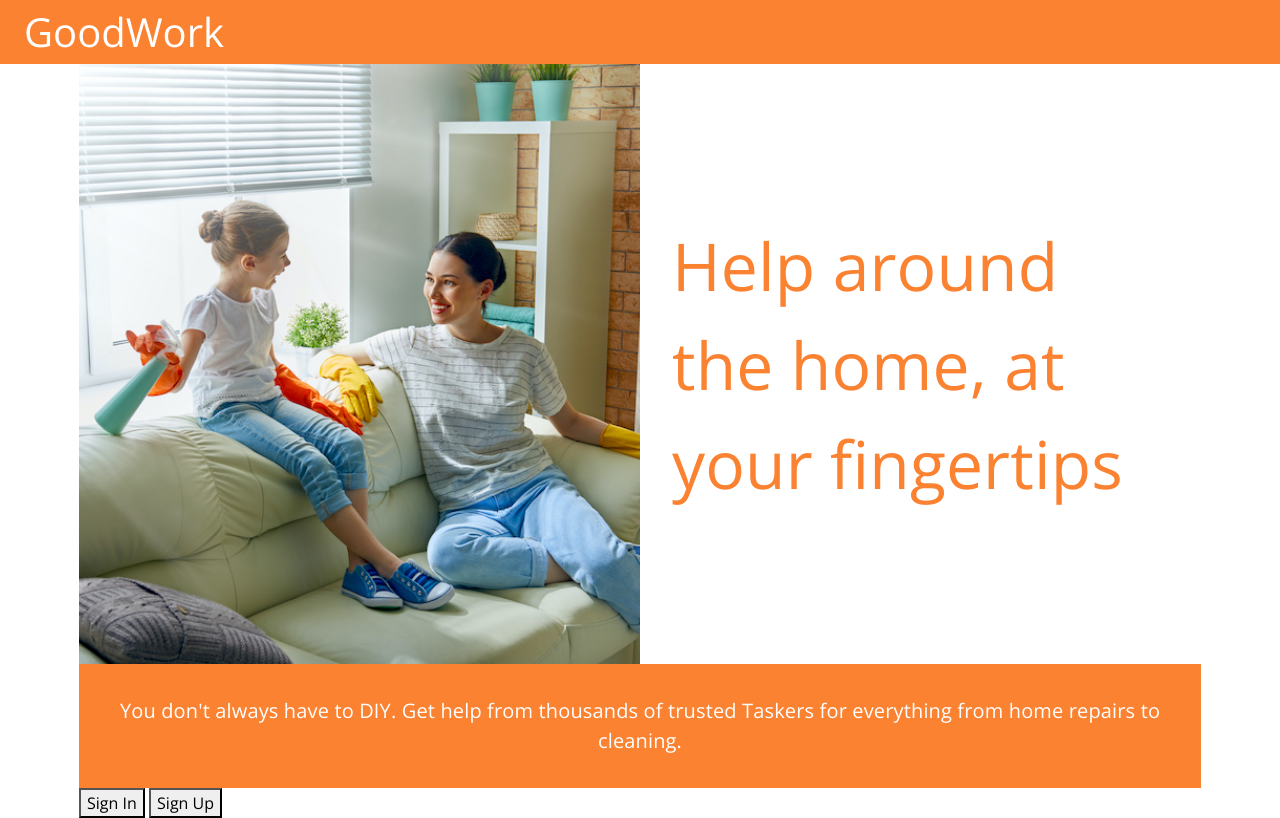
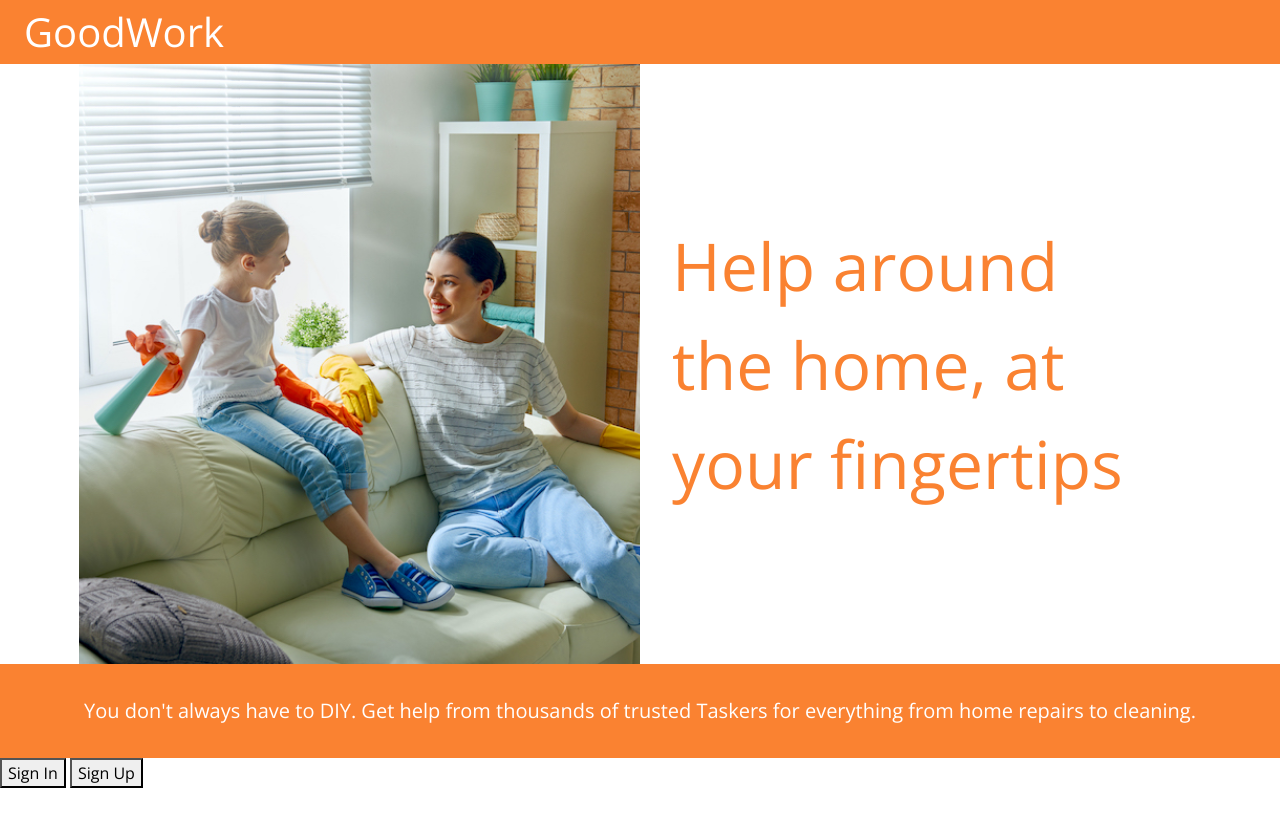
Before and after one commit to EdeniltonBorba/GoodWork, a React (Create React App) app: page / in a window 1280 px wide. Built offline with nearby package versions, Linux system fonts and the light colour scheme.

Commit message:
add styleComponents

```diff
--- a/src/pages/Welcome/index.js
+++ b/src/pages/Welcome/index.js
@@ -10,7 +10,8 @@ import {
     WelcomeText,
     CustomHelp,
     HomeSubtitle,
-    MainTitle
+    MainTitle,
+    ButtonSign
 } from "./styles";
 import { Container } from "../../components/Grid";
 import { Link } from "react-router-dom";
@@ -36,21 +37,18 @@ function Welcome() {
                                     </WelcomeText>
                                 </WelcomeBox>
                             </WelcomeRoot>
-                            <HomeSubtitle>
-                                <MainTitle>
-                                    You don't always have to DIY. Get help from thousands of trusted Taskers for everything from home repairs to cleaning.
-                                    </MainTitle>
-                            </HomeSubtitle>
-
-                            <div className="homeCtas">
-                                <Link to="/SignIn"><button className="buttonSign">Sign In</button></Link><Link to="/SignUp"> <button className="buttonSign">Sign Up</button></Link>
-                            </div>
-
-
                         </Typography>
                     </Container>
                 </div>
             </main >
+            <HomeSubtitle>
+                <MainTitle>
+                    You don't always have to DIY. Get help from thousands of trusted Taskers for everything from home repairs to cleaning.
+                </MainTitle>
+            </HomeSubtitle>
+            <div>
+                <Link to="/SignIn"><button className={`${ButtonSign}`}>Sign In</button></Link><Link to="/SignUp"> <button className={`${ButtonSign}`}>Sign Up</button></Link>
+            </div>
         </React.Fragment >
     )
 }
--- a/src/pages/Welcome/styles.js
+++ b/src/pages/Welcome/styles.js
@@ -60,3 +60,11 @@ export const MainTitle = styled.div`
     margin-bottom: 1rem;
     margin-top: 1rem;
  `;
+
+export const ButtonSign = styled.div`
+color: #fa8231;
+    border-color: 1px solid #fa8231;
+ &:hover {
+    background-color: white;
+  }
+ `;
```
